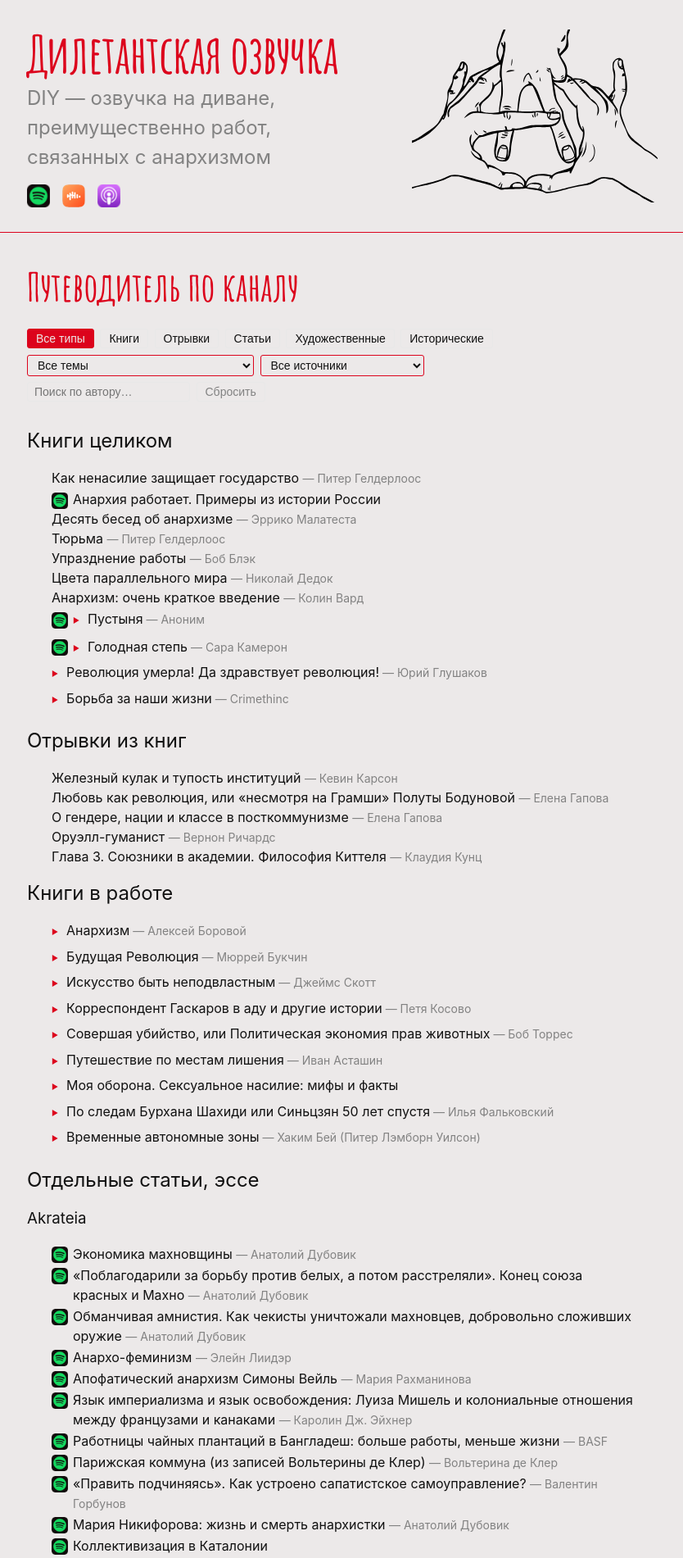
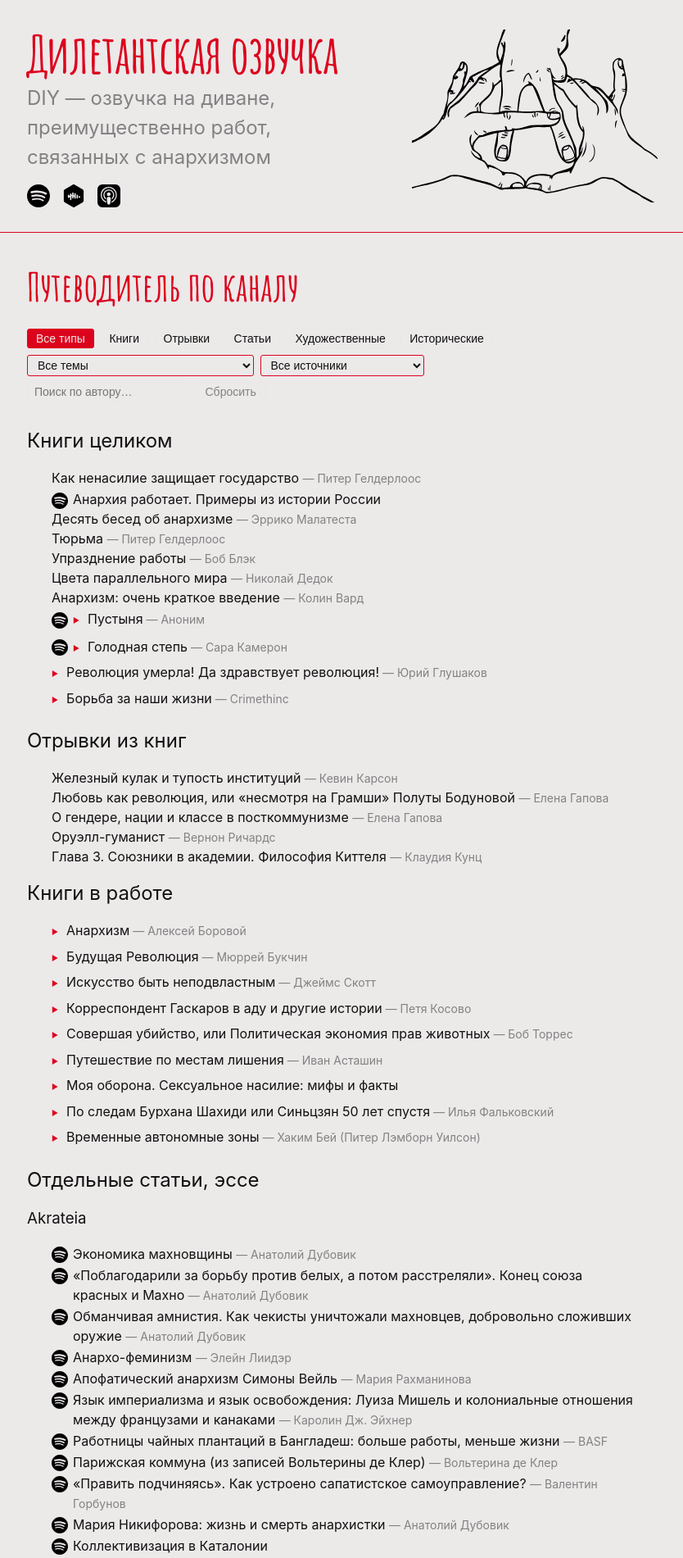
Before and after one commit to amateur-voiceover/amateur-voiceover.github.io, a Jekyll site: the page built from index.markdown, in a window 1280 px wide. Shown: the top 1901 px of the page at 82% size, without its empty margins (237-1071 px from the left). Built offline with Jekyll 4.4.1, drawn with Linux system fonts in a browser that asks for light colours.

Commit message:
Замена иконок

```diff
--- a/_includes/recording-item.html
+++ b/_includes/recording-item.html
@@ -1,6 +1,6 @@
 {% assign entry = include.entry %}
 <li data-type="{{ entry.type }}" data-author="{{ entry.author }}" data-source="{{ entry.source }}" data-status="{{ entry.status }}" data-topics="{{ entry.topics | join: ' ' }}">
-  {% if entry.spotify %}<a href="{{ entry.spotify }}" class="spotify-icon-link" target="_blank" rel="noopener" title="Слушать на Spotify"><img src="{{ '/assets/spotify.png' | relative_url }}" alt="Spotify" class="spotify-icon"></a>{% endif %}{% if entry.chapters %}
+  {% if entry.spotify %}<a href="{{ entry.spotify }}" class="spotify-icon-link" target="_blank" rel="noopener" title="Слушать на Spotify"><img src="{{ '/assets/spotify.svg' | relative_url }}" alt="Spotify" class="spotify-icon"></a>{% endif %}{% if entry.chapters %}
     <details class="book-chapters" id="{{ entry.id }}">
       <summary>{{ entry.title }}{% if entry.author %}<span class="entry-author"> — {{ entry.author }}</span>{% endif %}</summary>
       <ul>
--- a/_sass/minima/_layout.scss
+++ b/_sass/minima/_layout.scss
@@ -80,16 +80,16 @@
       visibility: hidden;
     }
     &.apple {
-      background-image: url("/assets/apple_podcasts.png");
+      background-image: url("/assets/apple-podcasts.svg");
     }
     &.google {
       background-image: url("/assets/google_podcasts.png");
     }
     &.castbox {
-      background-image: url("/assets/castbox.png");
+      background-image: url("/assets/castbox.svg");
     }
     &.spotify {
-      background-image: url("/assets/spotify.png");
+      background-image: url("/assets/spotify.svg");
     }
   }
 }
```
Also changed, not shown: assets/apple-podcasts.svg (added), assets/castbox.svg (added), assets/spotify.svg (added).
